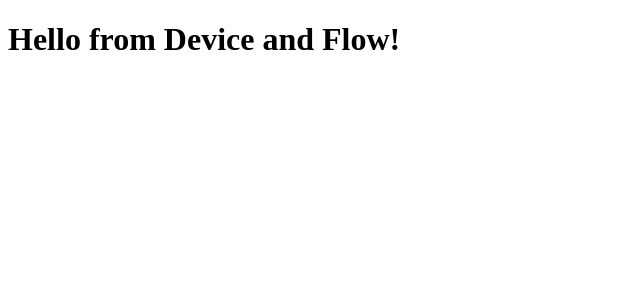
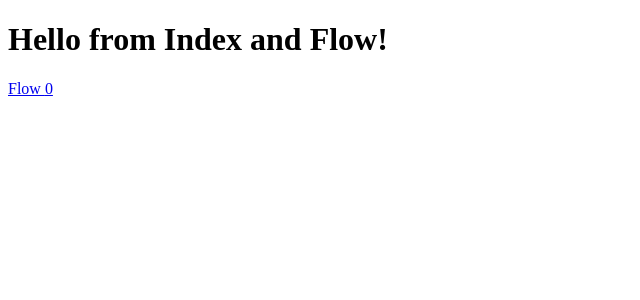
Before and after one commit to praeclarum/Flow, a React app in the folder web/: page / in a window 1280 px wide. Shown: the top 300 px of the page, without its empty margins (0-640 px from the left). Built offline with nearby package versions, Linux system fonts and the light colour scheme; no server answers; the HTML template or start-up script is replaced by a standard one.

Commit message:
Load nodes into web

```diff
--- /dev/null
+++ b/web/src/FNode.ts
@@ -0,0 +1,18 @@
+
+export class FNode
+{
+    nodeType: string = "Null";
+    value: Number;
+    childNodes: FNode[];
+
+    constructor(nodeType?: string)
+    {
+        this.nodeType = nodeType;
+        this.childNodes = [];
+    }
+
+    static fromJSON(json: string): FNode {
+        let n: FNode = JSON.parse(json);
+        return n;
+    }
+}
--- /dev/null
+++ b/web/src/components/Device.tsx
@@ -0,0 +1,38 @@
+import * as React from "react";
+
+import { FNode } from "../FNode"
+
+export interface DeviceProps {
+}
+
+export interface DeviceState {
+    documentNode: FNode;
+}
+
+export class Device extends React.Component<DeviceProps, DeviceState> {
+    constructor(props: DeviceProps) {
+        super(props);
+        this.state = {documentNode: new FNode("Document")};
+        this.refresh();
+    }
+    refresh()
+    {
+        let xhr = new XMLHttpRequest();
+        let url = "document.json";
+        xhr.open("GET", url);
+        xhr.onload = ev => {
+            let n = FNode.fromJSON(xhr.responseText);
+            this.setState ({documentNode: n});
+        };
+        xhr.send();
+    }
+    render() {
+        return <nav>
+            <div className="nav-wrapper">
+                <a href="#" className="brand-logo">Flow {this.state.documentNode.childNodes.length}</a>
+                    <ul id="nav-mobile" className="right hide-on-med-and-down">
+                </ul>
+            </div>
+        </nav>
+    }
+}
--- a/web/src/device.tsx
+++ b/web/src/device.tsx
@@ -1,9 +1,9 @@
 import * as React from "react";
 import * as ReactDOM from "react-dom";
 
-import { Hello } from "./components/Hello";
+import { Device } from "./components/Device";
 
 ReactDOM.render(
-    <Hello compiler="Device" framework="Flow" />,
-    document.getElementById("example")
+    <Device />,
+    document.getElementById("device")
 );
--- a/web/src/index.tsx
+++ b/web/src/index.tsx
@@ -4,6 +4,6 @@
 import { Hello } from "./components/Hello";
 
 ReactDOM.render(
-    <Hello compiler="Web" framework="Flow" />,
-    document.getElementById("example")
+    <Hello compiler="Index" framework="Flow" />,
+    document.getElementById("index")
 );
--- a/web/webpack.config.js
+++ b/web/webpack.config.js
@@ -5,7 +5,7 @@
     },
     output: {
         filename: "[name].js",
-        path: __dirname + "/../doc"
+        path: __dirname + "/../docs"
     },
 
     // Enable sourcemaps for debugging webpack's output.
```
Also changed, not shown: 8 other files (tests, documents, lock files or other folders).
